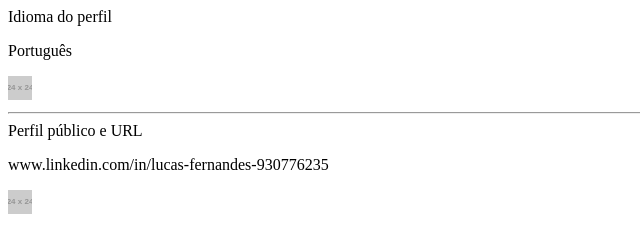
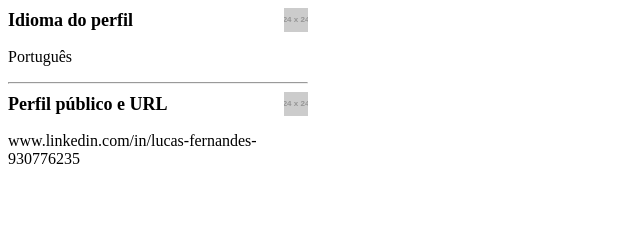
Before and after one commit to LucasFernandesF/repositorio-atividade-faculdade, a plain HTML site: page linkedin/info-perfil.html in a window 1280 px wide. Shown: the whole page, without its empty margins (0-640 px from the left). Drawn offline with Linux system fonts and the light colour scheme; placeholder pictures from the web are drawn by us.

Commit message:
Adicionando o style do info-perfil de css

```diff
--- a/linkedin/info-perfil.html
+++ b/linkedin/info-perfil.html
@@ -1,19 +1,33 @@
 <!DOCTYPE html>
 <html lang="en">
+
 <head>
     <meta charset="UTF-8">
     <meta name="viewport" content="width=device-width, initial-scale=1.0">
     <title>Document</title>
+    <link rel="stylesheet" href="/styles/style-info-linkedin.css">
 </head>
+
 <body>
+    <div class="container">
         <section class="info-lateral-perfil">
+            <div class="item">
                 <span>Idioma do perfil</span>
+                <a href="https://www.linkedin.com/in/lucas-fernandes-930776235/edit/secondary-language/">
+                    <img src="https://via.placeholder.com/24x24">
+                </a>
+            </div>
             <p>Português</p>
-        <a href="https://www.linkedin.com/in/lucas-fernandes-930776235/edit/secondary-language/"><img src="https://via.placeholder.com/24x24"></a>
             <hr>
+            <div class="item">
                 <span>Perfil público e URL</span>
+                <a href="https://www.linkedin.com/public-profile/settings?trk=d_flagship3_profile_self_view_public_profile">
+                    <img src="https://via.placeholder.com/24x24">
+                </a>
+            </div>
             <p>www.linkedin.com/in/lucas-fernandes-930776235</p>
-        <a href="https://www.linkedin.com/public-profile/settings?trk=d_flagship3_profile_self_view_public_profile"><img src="https://via.placeholder.com/24x24"></a>
         </section>
+    </div>
 </body>
+
 </html>
--- /dev/null
+++ b/styles/style-info-linkedin.css
@@ -0,0 +1,19 @@
+.container {
+    max-width: 300px;
+}
+
+.info-lateral-perfil .item {
+    display: flex;
+    justify-content: space-between;
+    align-items: center;
+    margin-bottom: 10px;
+}
+
+.info-lateral-perfil span {
+    font-size: 18px;
+    font-weight: bold;
+}
+
+.info-lateral-perfil a {
+    display: flex;
+}
```
Also changed, not shown: index.html (+1 -1 lines), styles/style.css (renamed from style.css). Lines whose indentation alone changed are shown as unchanged.
